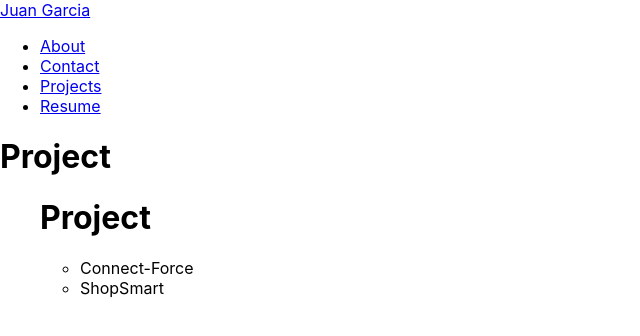
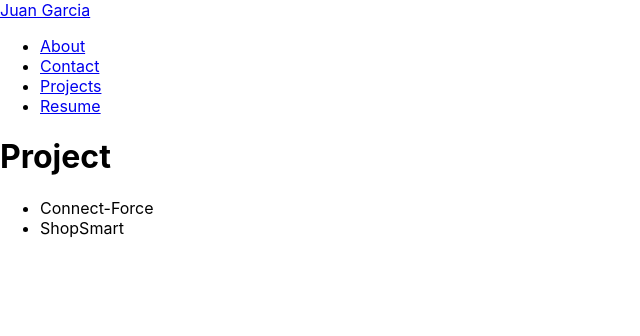
Before and after one commit to juanm98/react-portfolio, a React (Create React App) app: page /projects in a window 1280 px wide. Shown: the top 336 px of the page, without its empty margins (0-640 px from the left). Built offline with nearby package versions, Linux system fonts and the light colour scheme.

Commit message:
Fix ProjectList

```diff
--- a/src/components/ProjectList.jsx
+++ /dev/null
@@ -1,18 +0,0 @@
-import projectData from "../data/projects";
-
-function ProjectList() {
-  return (
-      <>
-      <h1>Project</h1>
-      <ul>
-        {projectData.map(project =>
-          <li key={project.id}>
-            {project.title}
-          </li>
-          )}
-      </ul>
-      </>
-  )
-}
-
-export default ProjectList;
--- /dev/null
+++ b/src/components/ProjectsList.jsx
@@ -0,0 +1,9 @@
+function ProjectsList(props) {
+  return (
+      <>
+      <div>{props.project.title}</div>
+      </>
+  )
+}
+
+export default ProjectsList;
--- a/src/pages/Projects.jsx
+++ b/src/pages/Projects.jsx
@@ -1,4 +1,4 @@
-import ProjectList from "../components/ProjectList";
+import ProjectsList from "../components/ProjectsList";
 import projectData from "../data/projects";
 
 function Project() {
@@ -6,7 +6,11 @@ function Project() {
       <>
       <h1>Project</h1>
       <ul>
-        <ProjectList projects={projectData}/>
+        {projectData.map(project =>
+          <li key={project.title}>
+            <ProjectsList project={project}/>
+          </li>
+          )}
       </ul>
       </>
   )
```
